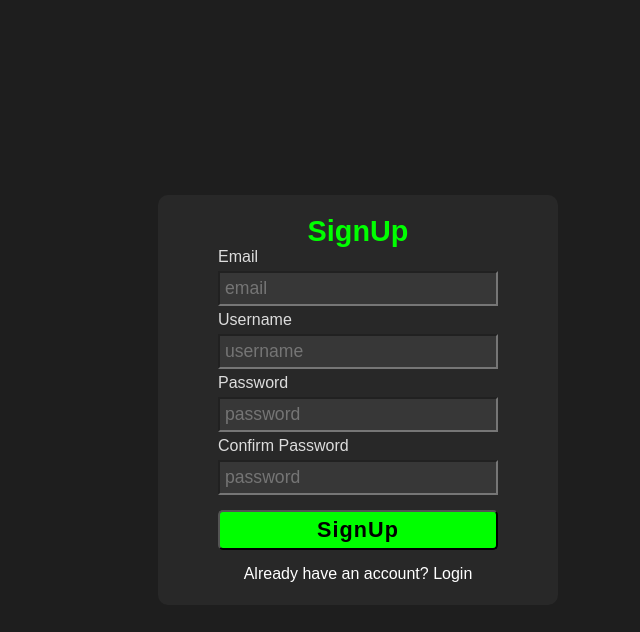
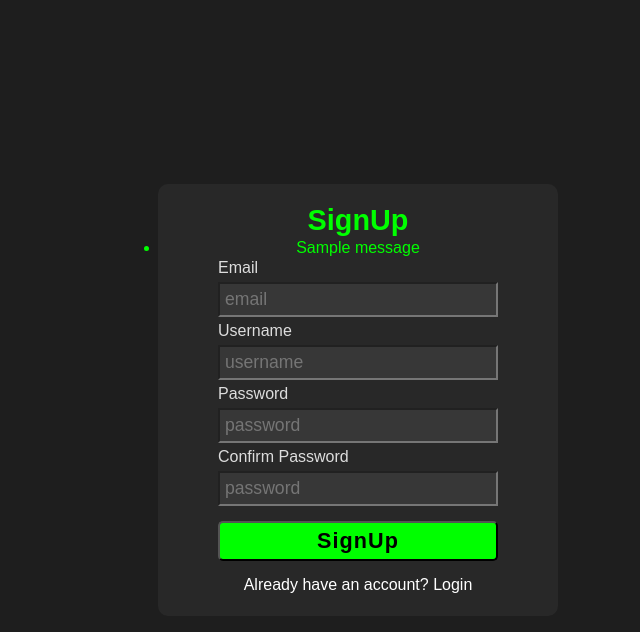
Before and after one commit to Saidul-1/PasswordManager, a Django app: template PasswordManager/Passwords/templates/signup.html in a window 1280 px wide. Shown: the top 632 px of the page, without its empty margins (282-922 px from the left). Run offline with Django 3.2, Linux system fonts and the light colour scheme; the template is opened without the code that fills it, so the values that code supplies are empty; one stand-in notice (Sample message) is shown.

Commit message:
Flash messages improved

```diff
--- a/PasswordManager/Passwords/static/Passwords/forms.css
+++ b/PasswordManager/Passwords/static/Passwords/forms.css
@@ -57,3 +57,13 @@ label{
     letter-spacing: 0.05em;
     width: 70%;
 }
+.messages{
+    color: white;
+    padding: 2px;
+}
+.success{
+    color:#0f0;
+}
+.error{
+    color: red;
+}
--- a/PasswordManager/Passwords/templates/signup.html
+++ b/PasswordManager/Passwords/templates/signup.html
@@ -11,7 +11,13 @@
 <body>
     <div class = 'container'>
         <h2 class = 'title'>SignUp</h2>
-        <p>{{message}}</p>
+        {% if messages %}
+            <ul class="messages">
+                {% for message in messages %}
+                <li{% if message.tags %} class="{{ message.tags }}"{% endif %}>{{ message }}</li>
+                {% endfor %}
+            </ul>
+        {% endif %}
         <form method = 'POST' class = 'form'>
             {% csrf_token %}
 
```
Also changed, not shown: PasswordManager/Passwords/templates/login.html (+7 -1 lines), PasswordManager/Passwords/views.py (+7 -7 lines), PasswordManager/db.sqlite3.
